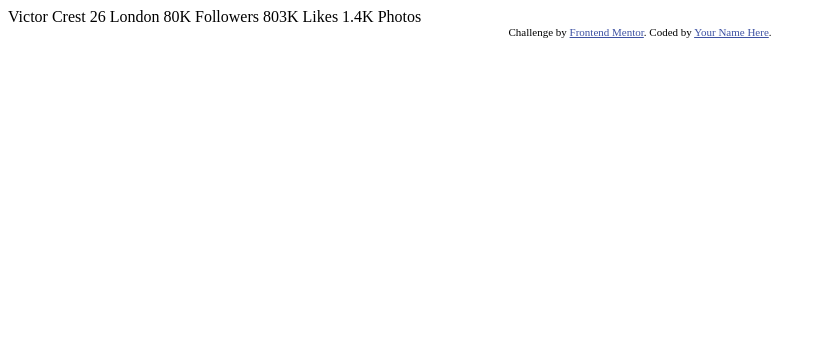
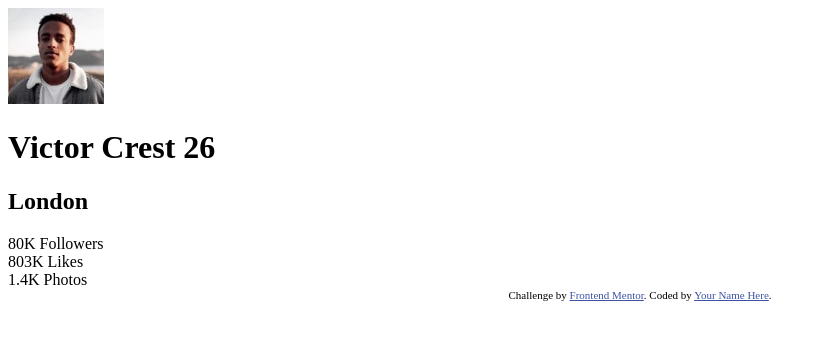
Before and after one commit to jpdavalos423/profile-card-component, a plain HTML site: page index.html in a window 1280 px wide. Shown: the whole page, without its empty margins (0-826 px from the left). Drawn offline with Linux system fonts and the light colour scheme.

Commit message:
layout of html

```diff
--- a/index.html
+++ b/index.html
@@ -26,12 +26,26 @@
     </style>
   </head>
   <body>
-    Victor Crest 26 London 80K Followers 803K Likes 1.4K Photos
+    <main class="card-wrapper">
+      <div class="profile-header">
+        <img src="./images/image-victor.jpg" alt="victor image" />
+        <h1>Victor Crest <span>26</span></h1>
+        <h2>London</h2>
+      </div>
+
+      <div class="profile-footer">
+        <div class="stat">80K Followers</div>
+        <div class="stat">803K Likes</div>
+        <div class="stat">1.4K Photos</div>
+      </div>
+    </main>
+    <footer>
       <div class="attribution">
         Challenge by
         <a href="https://www.frontendmentor.io?ref=challenge" target="_blank"
           >Frontend Mentor</a
         >. Coded by <a href="#">Your Name Here</a>.
       </div>
+    </footer>
   </body>
 </html>
```
Lines whose indentation alone changed are shown as unchanged.
